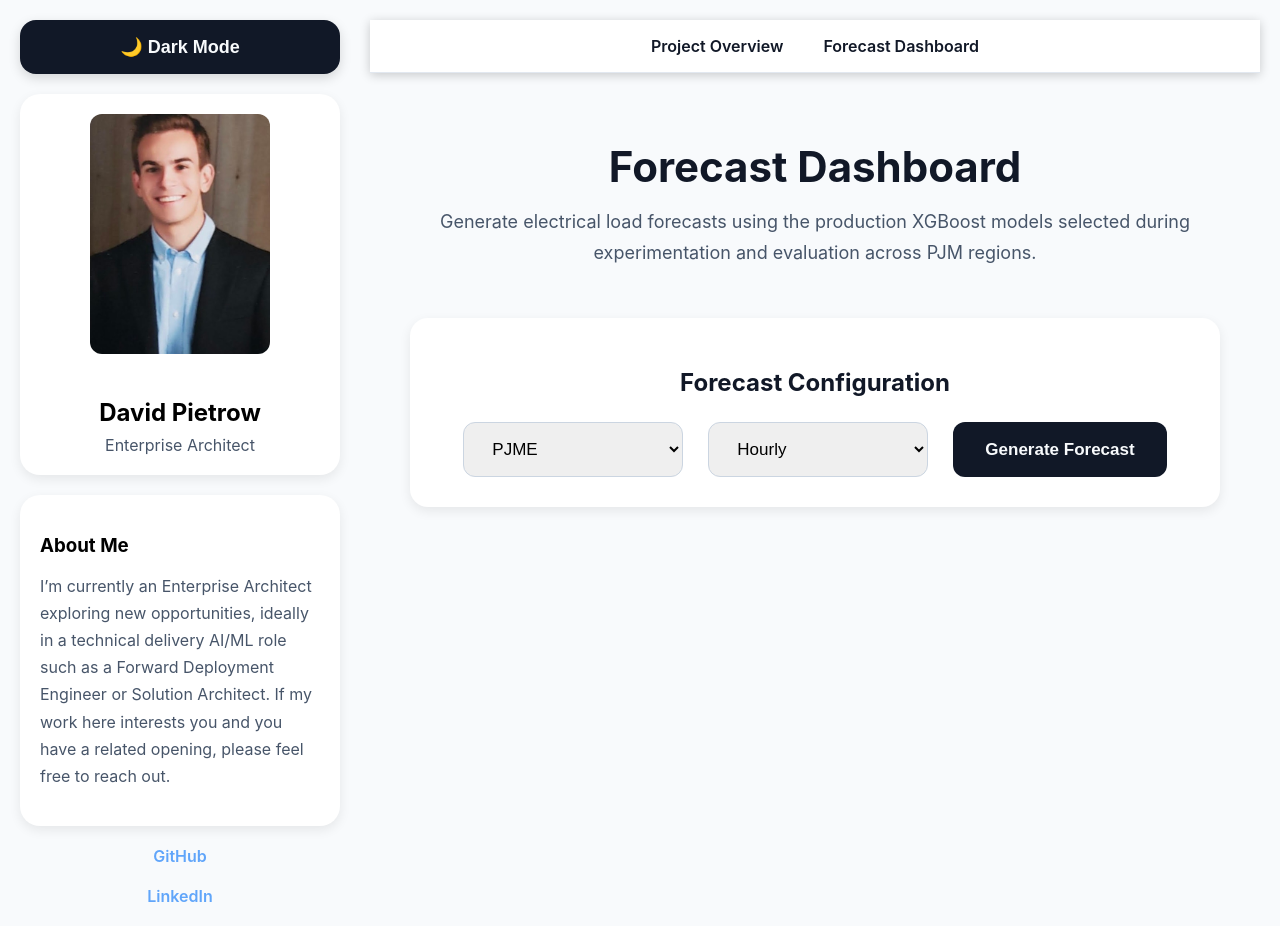
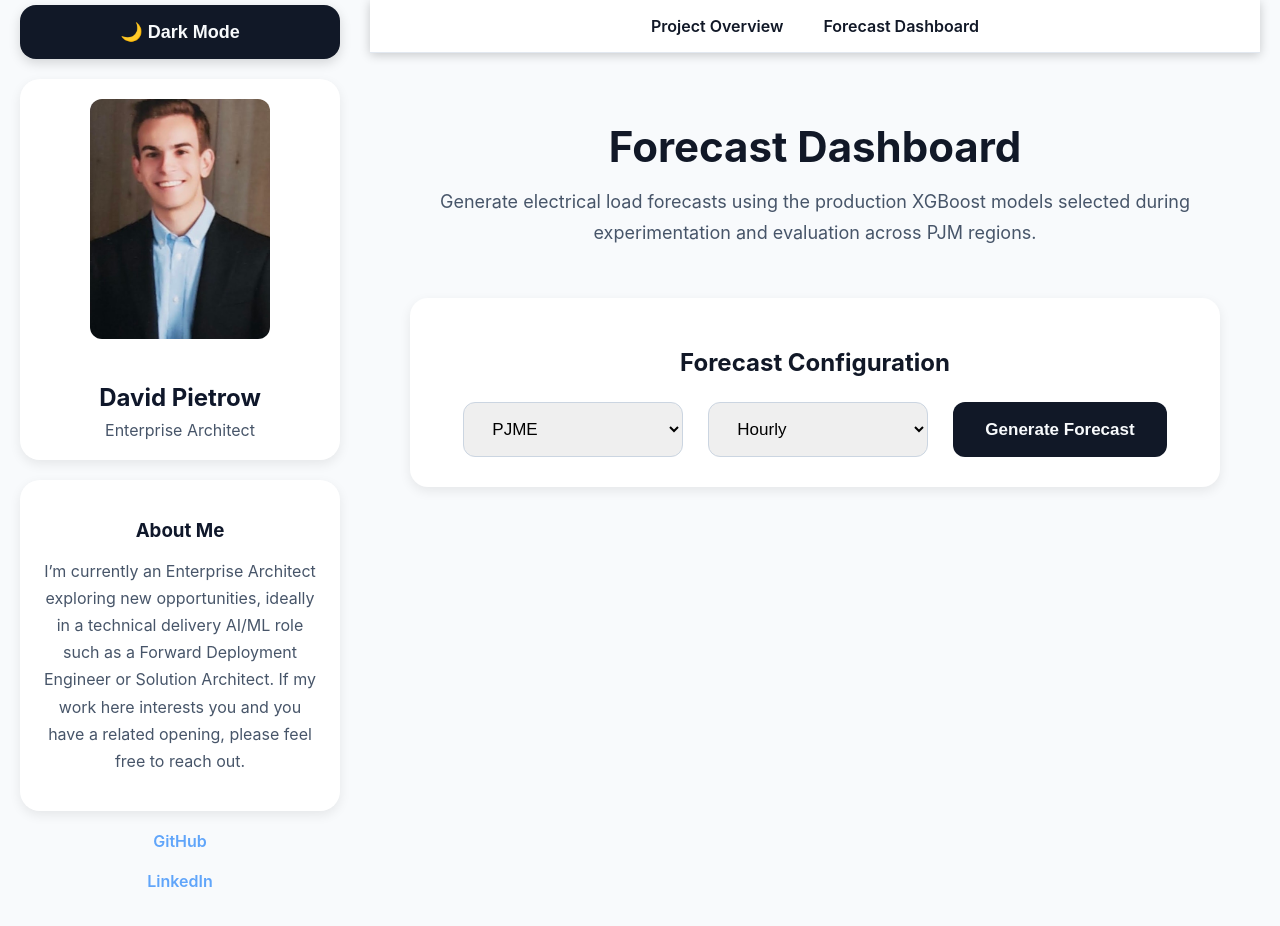
Before and after one commit to DPietrow/EnergyForecastingApp, a React (Vite) app in the folder frontend/: page /forecast in a window 1280 px wide. After the commit the page ends 800 px from the top, so only its background shows below. Built offline with nearby package versions, Linux system fonts and the light colour scheme.

Commit message:
finalized UI changes

```diff
--- a/frontend/src/App.css
+++ b/frontend/src/App.css
@@ -1,27 +1,44 @@
 .page-layout {
   display: flex;
   gap: 30px;
-  padding: 20px;
+  padding: 0 20px 20px 20px;
+}
+
+.navbar-container {
+  display: flex;
+  align-items: center;
+  gap: 16px;
+}
+
+.theme-toggle {
+  height: 54px; /* same as navbar */
 }
 
 .sidebar {
-  flex: 0 0 320px;
-  position: sticky;
-  top: 90px;
-  align-self: flex-start;
+  position: fixed;
+  top: 5px;
+  left: 20px;
+  width: 320px;
 }
 
 .main-content {
-  flex: 1;
-  min-width: 0;
+  width: 100%;
+  max-width: 1200px;
+  margin-left: 350px;
+  margin-right: auto;
 }
 
 @media (max-width: 1200px) {
+  .sidebar {
+    position: static;
+    width: 100%;
+  }
+
+  .main-content {
+    margin-left: 0;
+  }
+
   .page-layout {
     flex-direction: column;
   }
-
-  .sidebar {
-    width: 100%;
-  }
 }
--- a/frontend/src/App.jsx
+++ b/frontend/src/App.jsx
@@ -10,6 +10,7 @@ import {
 } from "react";
 
 import Navbar from "./components/Navbar";
+import "./App.css";
 
 import ProjectPage from "./pages/ProjectPage";
 import ForecastPage from "./pages/ForecastPage";
--- a/frontend/src/components/ProfileSidebar.jsx
+++ b/frontend/src/components/ProfileSidebar.jsx
@@ -85,6 +85,7 @@ export default function ProfileSidebar({
       <div
         style={{
           background: theme.card,
+          textAlign: "center",
           borderRadius: "20px",
           padding: "20px",
           boxShadow:
--- a/frontend/src/index.css
+++ b/frontend/src/index.css
@@ -25,6 +25,7 @@ body {
 }
 
 .sidebar {
+  position: sticky;
   width: 320px;
   flex-shrink: 0;
 }
--- a/frontend/src/pages/ForecastPage.jsx
+++ b/frontend/src/pages/ForecastPage.jsx
@@ -42,16 +42,22 @@ export default function ForecastPage({
         card: "#1e293b",
         cardAlt: "#334155",
         text: "#f8fafc",
+        heading: "#ffffff",
         subtext: "#cbd5e1",
-      border: "#475569"
+        tag: "#334155",
+        border: "#475569",
+        cardBorder: "#475569"
       }
     : {
         background: "#f8fafc",
         card: "#ffffff",
         cardAlt: "#f8fafc",
         text: "#111827",
+        heading: "#0f172a",
         subtext: "#475569",
-      border: "#e2e8f0"
+        border: "#e2e8f0",
+        tag: "#f1f5f9",
+        cardBorder: "#e2e8f0"
       };
   useEffect(() => {
   document.body.style.background =
@@ -293,14 +299,13 @@ function formatTimestamp(timestamp) {
     }}
   >
   <div className="page-layout">
-      <div className="sidebar">
 
      <ProfileSidebar
     darkMode={darkMode}
     setDarkMode={setDarkMode}
     theme={theme}
   />
-  </div>
+
 
   <div className="main-content"
     style={{
@@ -571,9 +576,13 @@ function formatTimestamp(timestamp) {
             }}
           >
             <div
-              style={
-                cardStyle
-              }
+              style={{
+                ...sectionStyle,
+                  background: theme.card,
+                  color: theme.text,
+                  textAlign:
+                    "center"
+              }}
             >
               <h3>
                 Peak Load
@@ -593,9 +602,13 @@ function formatTimestamp(timestamp) {
             </div>
 
             <div
-              style={
-                cardStyle
-              }
+              style={{
+                ...sectionStyle,
+                  background: theme.card,
+                  color: theme.text,
+                  textAlign:
+                    "center"
+              }}
             >
               <h3>
                 Average
@@ -616,9 +629,13 @@ function formatTimestamp(timestamp) {
             </div>
 
             <div
-              style={
-                cardStyle
-              }
+              style={{
+                ...sectionStyle,
+                  background: theme.card,
+                  color: theme.text,
+                  textAlign:
+                    "center"
+              }}
             >
               <h3>
                 Minimum
@@ -922,14 +939,16 @@ function formatTimestamp(timestamp) {
           <th
           style={{
             padding: "12px",
-            borderBottom: `1px solid ${theme.border}`
+            borderBottom: `1px solid ${theme.border}`,
+            textAlign: "center"
             }}
           >
             Timestamp</th>
           <th
           style={{
             padding: "12px",
-            borderBottom: `1px solid ${theme.border}`
+            borderBottom: `1px solid ${theme.border}`,
+            textAlign: "center"
           }}
           >Forecast</th>
         </tr>
@@ -942,7 +961,8 @@ function formatTimestamp(timestamp) {
               <td
               style={{
                 padding: "10px",
-                borderBottom: `1px solid ${theme.border}`
+                borderBottom: `1px solid ${theme.border}`,
+                textAlign: "center"
                 }}
               >
                 {
@@ -950,7 +970,13 @@ function formatTimestamp(timestamp) {
                 }
               </td>
 
-              <td>
+              <td
+              style={{
+                padding: "10px",
+                borderBottom: `1px solid ${theme.border}`,
+                textAlign: "center"
+                }}
+              >
                 {row.forecast.toFixed(
                   0
                 )}
--- a/frontend/src/pages/ProjectPage.jsx
+++ b/frontend/src/pages/ProjectPage.jsx
@@ -76,13 +76,11 @@ export default function ProjectPage({
     }}
   >
     <div className="page-layout">
-      <div className="sidebar">
      <ProfileSidebar
     darkMode={darkMode}
     setDarkMode={setDarkMode}
     theme={theme}
   />
-  </div>
       <div className="main-content"
       style={{
           color: theme.text
```
Lines whose indentation alone changed are shown as unchanged.
